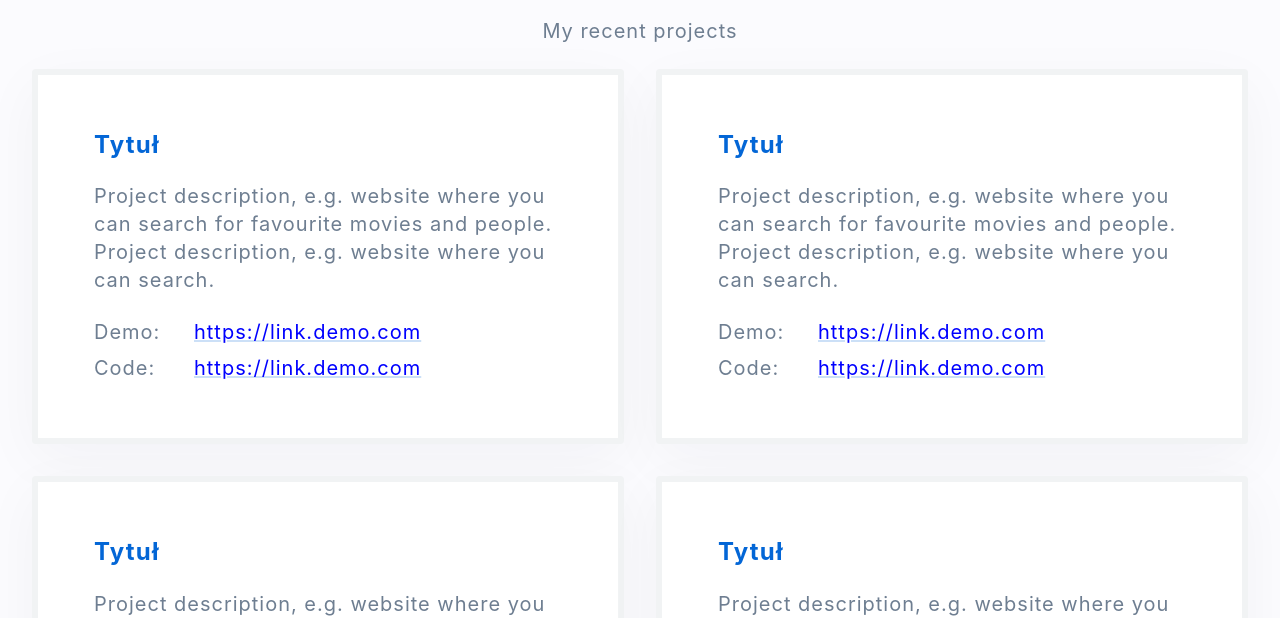
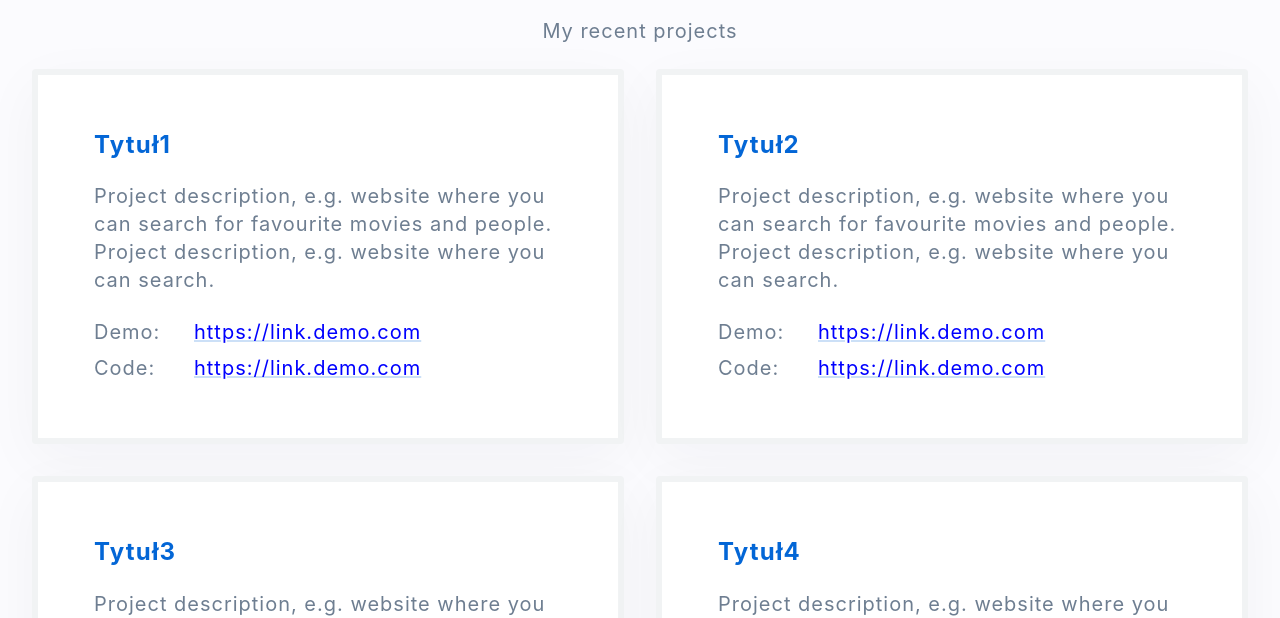
Before and after one commit to sersicoh/personal-home-page, a React (Create React App) app: page / in a window 1280 px wide. Shown: the part 1841-2459 px from the top of the page. Built offline with nearby package versions, Linux system fonts and the light colour scheme.

Commit message:
map ProjectTile

```diff
--- a/src/common/ProjectTile/ProjectTile.js
+++ b/src/common/ProjectTile/ProjectTile.js
@@ -9,15 +9,7 @@ import {
   Title,
 } from "./projectTile.styles";
 
-export const ProjectTile = (props) => {
-  const contnetto = {
-    title: "Tytuł",
-    description:
-      "Project description, e.g. website where you can search for favourite movies and people. Project description, e.g. website where you can search.",
-    demo: "https://link.demo.com",
-    code: "https://link.demo.com",
-  };
-
+export const ProjectTile = ({ contnetto, ...props }) => {
   return (
     <Container {...props}>
       <Title
--- a/src/features/PortfolioSection/PortfolioSection.js
+++ b/src/features/PortfolioSection/PortfolioSection.js
@@ -10,6 +10,38 @@ import {
 } from "./portfolioSection.styles";
 
 export const PortfolioSection = (props) => {
+
+  const contnetto = [
+    {
+      title: "Tytuł1",
+      description:
+        "Project description, e.g. website where you can search for favourite movies and people. Project description, e.g. website where you can search.",
+      demo: "https://link.demo.com",
+      code: "https://link.demo.com",
+    },
+    {
+      title: "Tytuł2",
+      description:
+        "Project description, e.g. website where you can search for favourite movies and people. Project description, e.g. website where you can search.",
+      demo: "https://link.demo.com",
+      code: "https://link.demo.com",
+    },
+    {
+      title: "Tytuł3",
+      description:
+        "Project description, e.g. website where you can search for favourite movies and people. Project description, e.g. website where you can search.",
+      demo: "https://link.demo.com",
+      code: "https://link.demo.com",
+    },
+    {
+      title: "Tytuł4",
+      description:
+        "Project description, e.g. website where you can search for favourite movies and people. Project description, e.g. website where you can search.",
+      demo: "https://link.demo.com",
+      code: "https://link.demo.com",
+    },
+  ];
+
   return (
     <Container>
       <PortfolioSectionContainer>
@@ -19,10 +51,9 @@ export const PortfolioSection = (props) => {
           <PortfolioSubTitle tag={"p-lead"} content={"My recent projects"} />
         </PortfolioSectionHeader>
         <ProjectContainer>
-          <ProjectTile {...props} />
-          <ProjectTile {...props} />
-          <ProjectTile {...props} />
-          <ProjectTile {...props} />
+          {contnetto.map((item) => (
+            <ProjectTile contnetto={item} key={item.title} {...props} />
+          ))}
         </ProjectContainer>
       </PortfolioSectionContainer>
     </Container>
```
